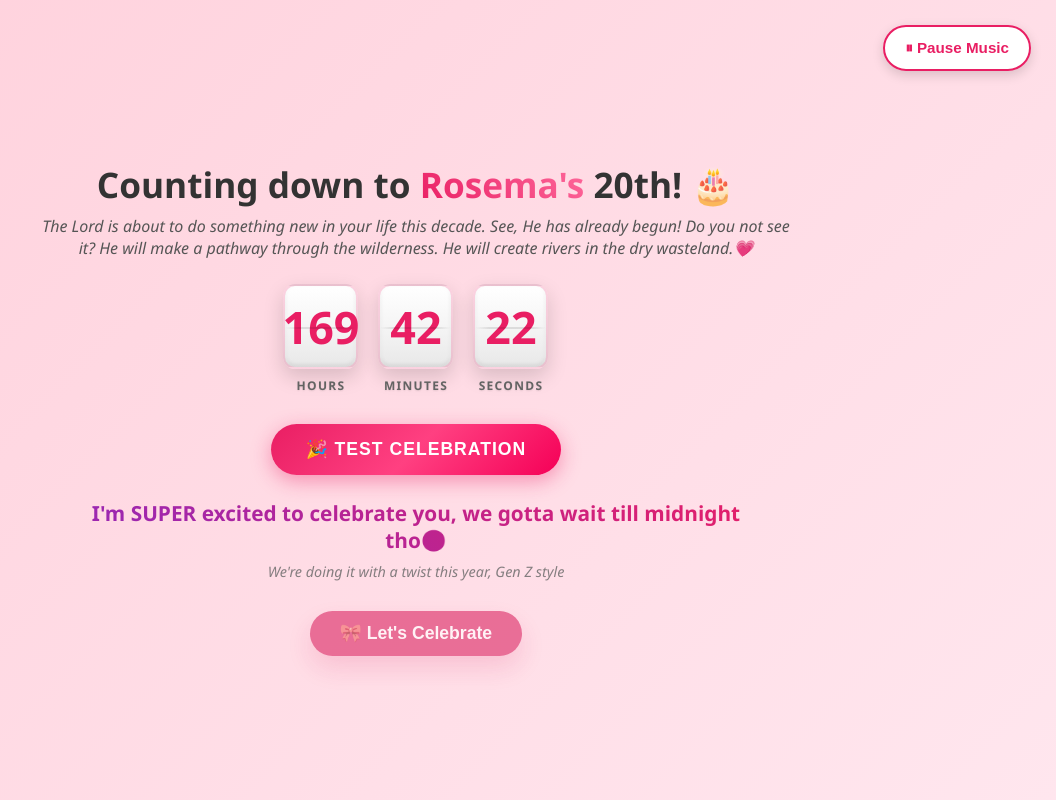
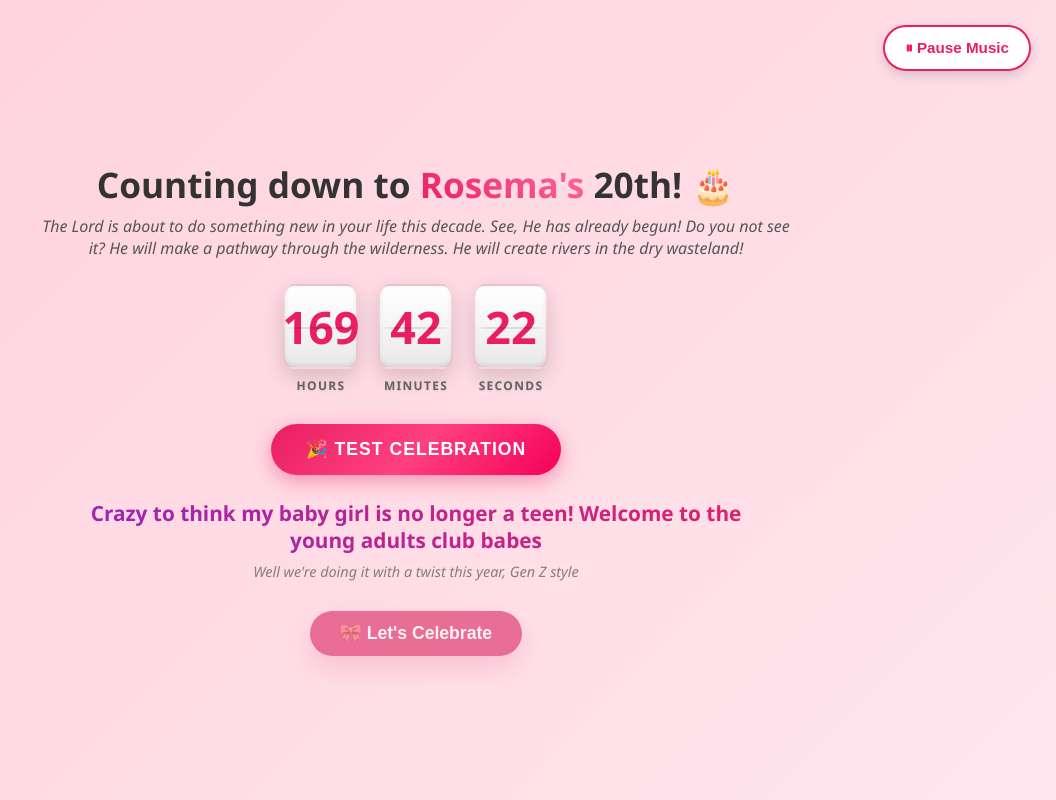
Before and after one commit to deborararumairaj/rosema-bday, a React (Vite) app: page / in a window 1280 px wide. Shown: the whole page, without its empty margins (224-1280 px from the left). Built offline with nearby package versions, Linux system fonts and the light colour scheme.

Commit message:
Update App.jsx

```diff
--- a/src/App.jsx
+++ b/src/App.jsx
@@ -108,7 +108,7 @@ function App() {
           <p>The Lord is about to do something new in your life this decade.
     See, He has already begun! Do you not see it?
 He will make a pathway through the wilderness.
-    He will create rivers in the dry wasteland.💗</p>
+    He will create rivers in the dry wasteland! </p>
         </section>
 
         <Countdown
@@ -119,10 +119,10 @@ He will make a pathway through the wilderness.
         <section className="teaser">
           <h2 id="teaserHeading">
             {birthdayReached
-              ? "💖 Ready for your surprise! 💖"
-              : "I'm SUPER excited to celebrate you, we gotta wait till midnight tho😁"}
+              ? "💖 Ready to celebrate? 💖"
+              : "Crazy to think my baby girl is no longer a teen! Welcome to the young adults club babes"}
           </h2>
-          <p className="teaser-hint">We're doing it with a twist this year, Gen Z style</p>
+          <p className="teaser-hint">Well we're doing it with a twist this year, Gen Z style</p>
         </section>
 
         <button
```
